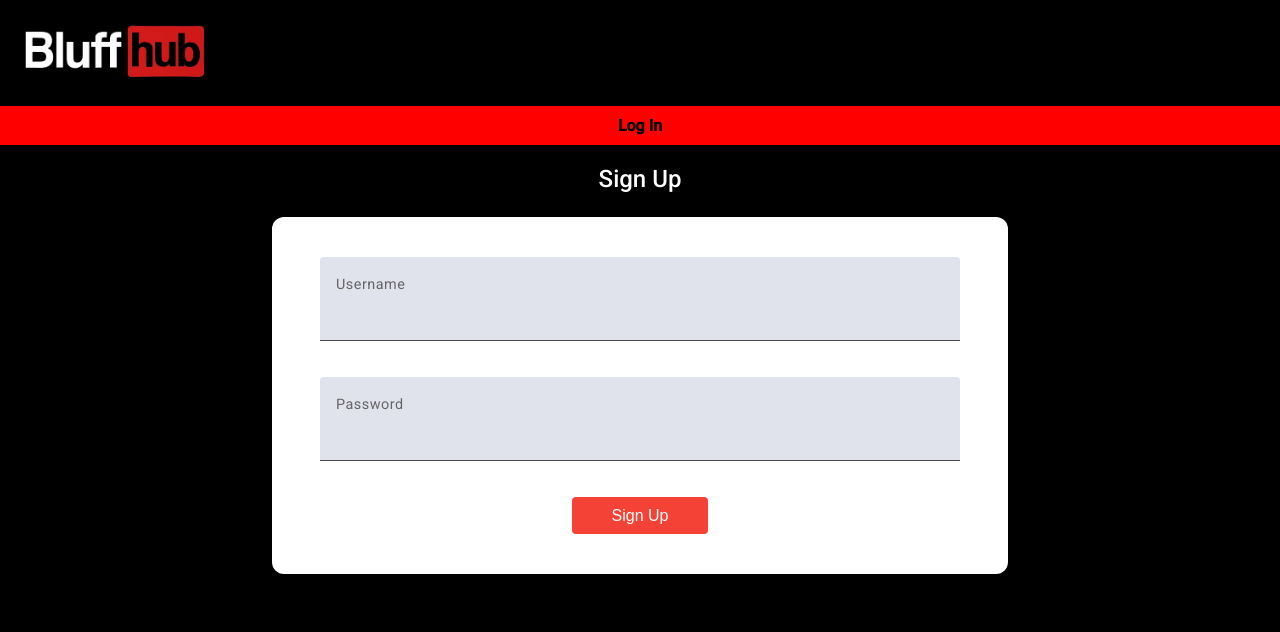
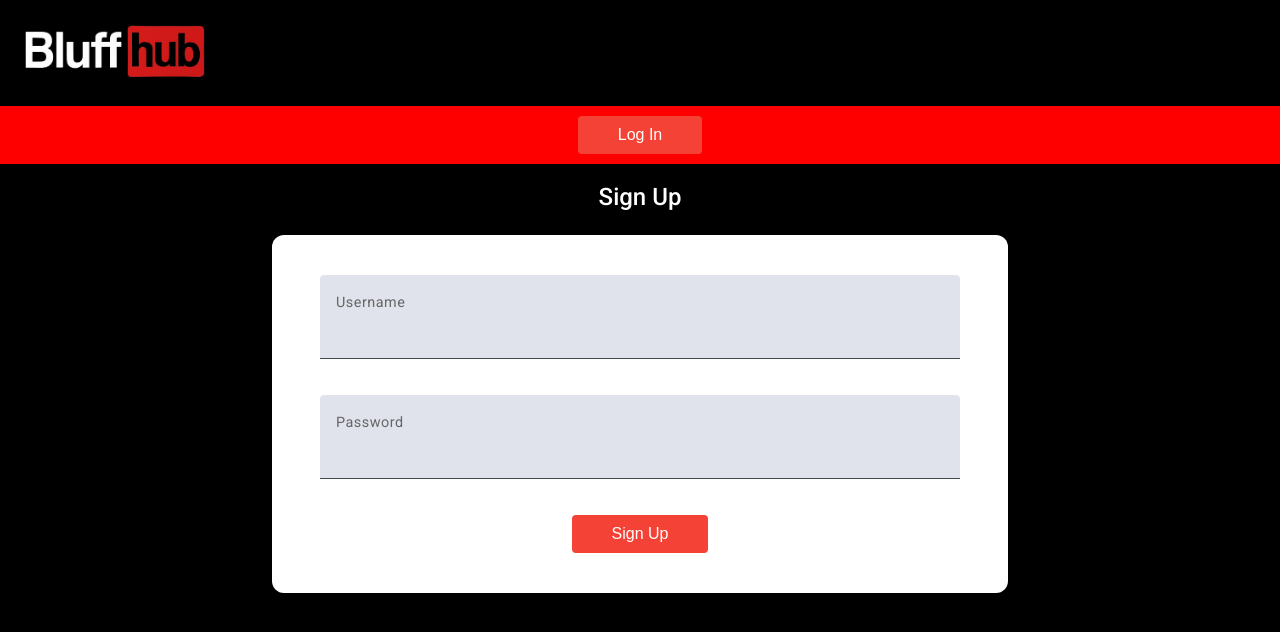
Before and after one commit to chris3309/BluffHub, an Angular app in the folder Frontend/angular-frontend/: page /signup in a window 1280 px wide. Shown: the top 632 px of the page. Built offline with nearby package versions, Linux system fonts and the light colour scheme.

Commit message:
login button on signup page

```diff
--- a/Frontend/angular-frontend/src/app/login-create/signup/signup.component.html
+++ b/Frontend/angular-frontend/src/app/login-create/signup/signup.component.html
@@ -1,7 +1,7 @@
 <nav>
   <!--<image id="Logo" src="../../../../public/images/bluffhubLogo.png"/>-->
   <ul text-align='center'>
-    <li><a href="../login">Log In</a></li>
+    <li><button id='loginButton' (click)="loginclick()">Log In</button></li>
   </ul>
 </nav>
 
--- a/Frontend/angular-frontend/src/app/login-create/signup/signup.component.ts
+++ b/Frontend/angular-frontend/src/app/login-create/signup/signup.component.ts
@@ -16,6 +16,11 @@ export class SignupComponent {
   router = inject(Router);
   fb = inject(FormBuilder);
   http = inject(HttpClient)
+
+  loginclick(){
+    this.router.navigateByUrl('/login');
+  }
+
   form = this.fb.nonNullable.group({
     username: ['', Validators.required ],
     password: ['', Validators.required],
```
